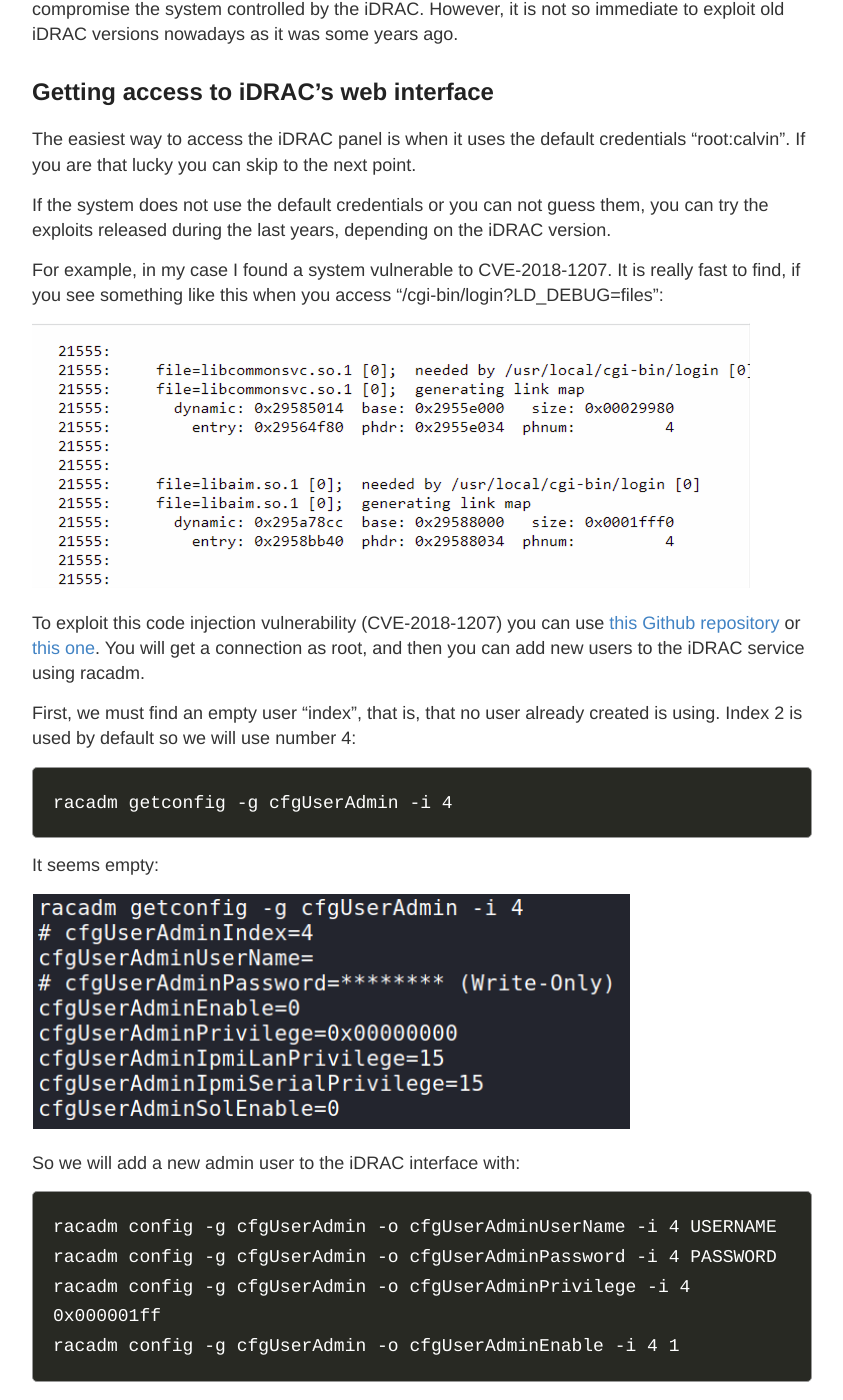
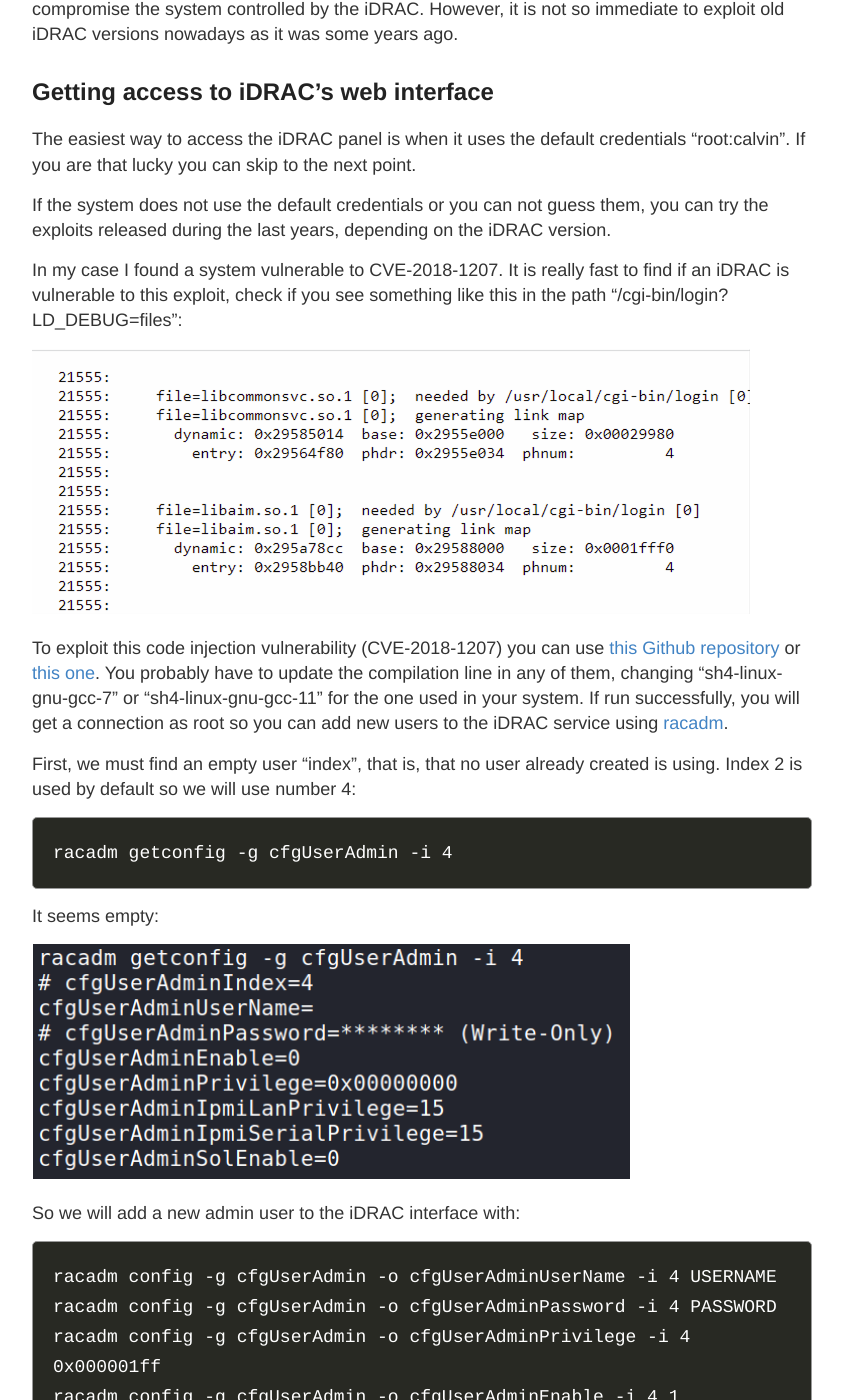
Before and after one commit to ricardojoserf/ricardojoserf.github.io, a Jekyll site: the page built from _posts/2023-3-21-Exploiting-iDRACs.md, in a window 1280 px wide and 1400 px high, scrolled down 255 px. Shown: the whole window, without its empty margins (218-1061 px from the left). Built offline with Jekyll 4.4.1, drawn with Linux system fonts in a browser that asks for light colours; some of the changed text lies outside the part shown.

Commit message:
Update 2023-3-21-Exploiting-iDRACs.md

````diff
--- a/_posts/2023-3-21-Exploiting-iDRACs.md
+++ b/_posts/2023-3-21-Exploiting-iDRACs.md
@@ -14,11 +14,11 @@
 
 If the system does not use the default credentials or you can not guess them, you can try the exploits released during the last years, depending on the iDRAC version.
 
-For example, in my case I found a system vulnerable to CVE-2018-1207. It is really fast to find, if you see something like this when you access "/cgi-bin/login?LD_DEBUG=files":
+In my case I found a system vulnerable to CVE-2018-1207. It is really fast to find if an iDRAC is vulnerable to this exploit, check if you see something like this in the path "/cgi-bin/login?LD_DEBUG=files":
 
 ![image](https://raw.githubusercontent.com/ricardojoserf/ricardojoserf.github.io/master/images/idracs/0.png?raw=true)
 
-To exploit this code injection vulnerability (CVE-2018-1207) you can use [this Github repository](https://github.com/mgargiullo/cve-2018-1207) or [this one](https://github.com/KraudSecurity/Exploits). You will get a connection as root, and then you can add new users to the iDRAC service using racadm.
+To exploit this code injection vulnerability (CVE-2018-1207) you can use [this Github repository](https://github.com/mgargiullo/cve-2018-1207) or [this one](https://github.com/KraudSecurity/Exploits). You probably have to update the compilation line in any of them, changing "sh4-linux-gnu-gcc-7" or "sh4-linux-gnu-gcc-11" for the one used in your system. If run successfully, you will get a connection as root so you can add new users to the iDRAC service using [racadm](https://dl.dell.com/manuals/all-products/esuprt_software/esuprt_remote_ent_sys_mgmt/esuprt_rmte_ent_sys_chassis_mgmt_cntrllr/dell-chassis-mgmt-cntrllr-v1.25-pwedge-vrtx_reference%20guide_en-us.pdf).
 
 First, we must find an empty user "index", that is, that no user already created is using. Index 2 is used by default so we will use number 4:
 
@@ -39,13 +39,15 @@
 racadm config -g cfgUserAdmin -o cfgUserAdminEnable -i 4 1
 ```
 
+We can use these credentials to access the web interface.
+
 ## Access through Virtual Console
 
 Having an admin user we can access the iDRAC web interface and launch the Virtual Console to control another system, most of the times I found Windows systems.
 
 ![image](https://raw.githubusercontent.com/ricardojoserf/ricardojoserf.github.io/master/images/idracs/2.png)
 
-If you click "Start virtual console" a "viewer.jnlp" file id downloaded:
+If you click "Start virtual console" a "viewer.jnlp" file is downloaded:
 
 ![image](https://raw.githubusercontent.com/ricardojoserf/ricardojoserf.github.io/master/images/idracs/3.png)
 
````
